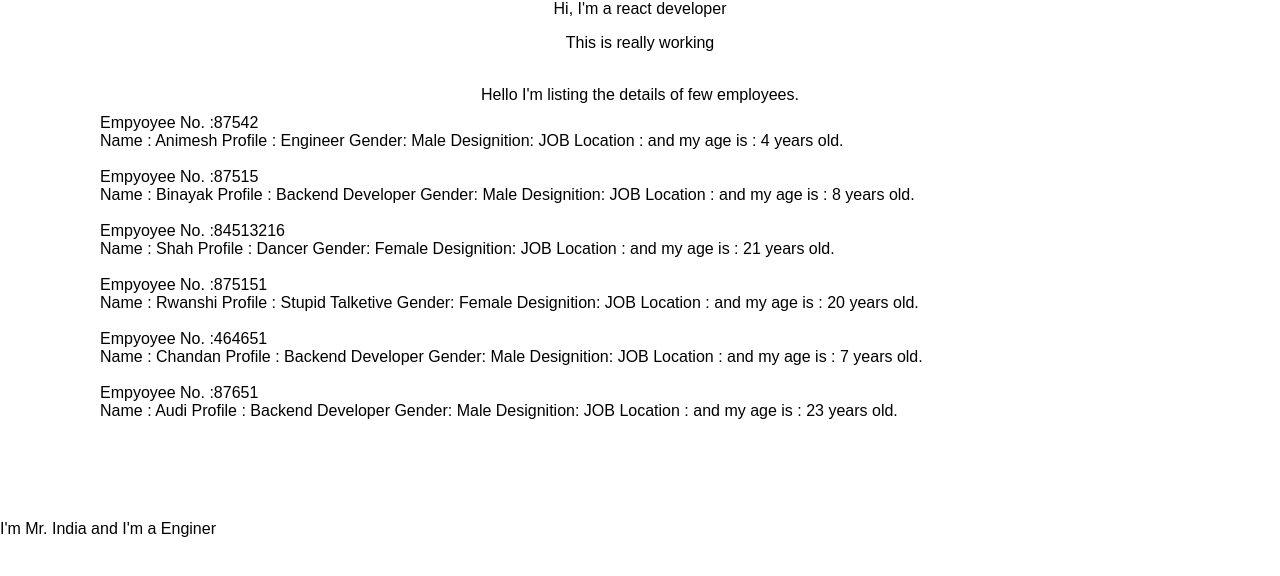
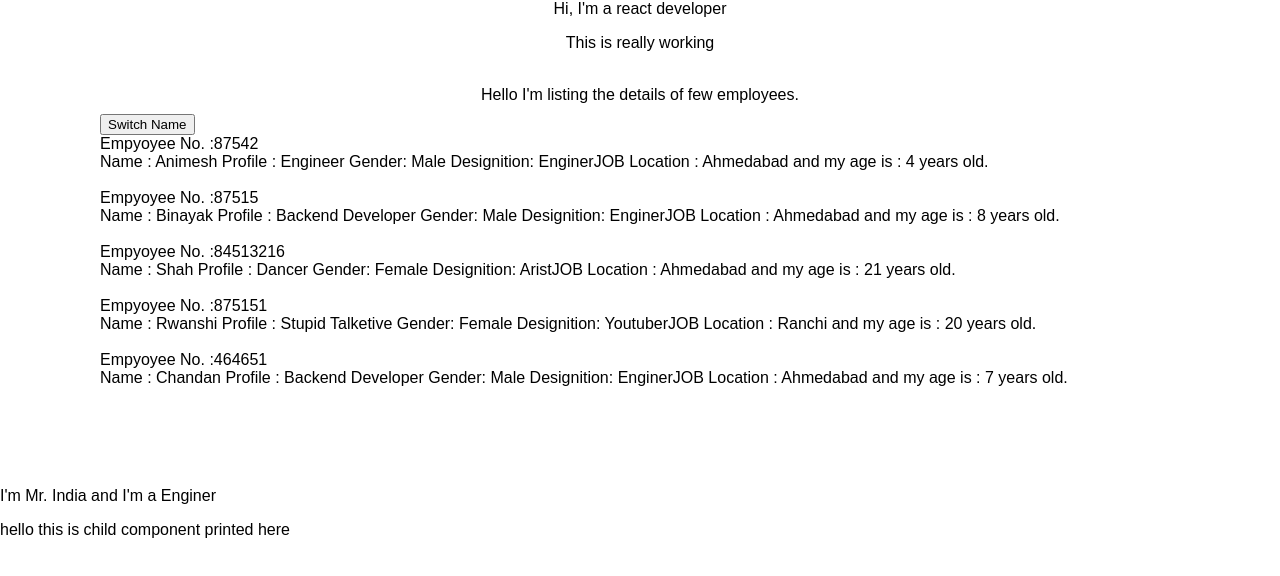
Before and after one commit to animehk55/React-JS, a React (Create React App) app: page / in a window 1280 px wide. Shown: the top 576 px of the page. Built offline with nearby package versions, Linux system fonts and the light colour scheme.

Commit message:
Added props handling with state management andd directly passing the value

```diff
--- a/src/App.js
+++ b/src/App.js
@@ -4,6 +4,16 @@ import Person from './Person/Person';
 import Person_function from './Person/Person_function';
 
 class App extends Component {
+  state = {
+    person : [
+      { Empyoyee_ID: "87542", name: "Animesh", profile: "Engineer", sex: "Male", designation: "Enginer", Location: "Ahmedabad" },
+      { Empyoyee_ID: "87515", name: "Binayak", profile: "Backend Developer", sex: "Male", designation: "Enginer", Location: "Ahmedabad" },
+      { Empyoyee_ID: "84513216", name: "Shah", profile: "Dancer", sex: "Female", designation: "Arist", Location: "Ahmedabad" },
+      { Empyoyee_ID: "875151", name: "Rwanshi", profile: "Stupid Talketive", sex: "Female", designation: "Youtuber", Location: "Ranchi" },
+      { Empyoyee_ID: "464651", name: "Chandan", profile: "Backend Developer", sex: "Male", designation: "Enginer", Location: "Ahmedabad" },
+      { Empyoyee_ID: "87651", name: "Audi", profile: "Backend Developer", sex: "Male", designation: "Enginer", Location: "Ahmedabad"}
+    ]
+  }
   render () {
     return (
       <div>
@@ -13,14 +23,20 @@ class App extends Component {
       Hello I'm listing the details of few employees.<br />
       </div>
       <div className="margin">
-      <Person Empyoyee_ID="87542" name="Animesh" profile="Engineer" sex="Male" designation="Enginer" Location="Ahmedabad"/>
-      <br /><Person Empyoyee_ID="87515" name="Binayak" profile="Backend Developer" sex="Male" designation="Enginer" Location="Ahmedabad"/>
-      <br /><Person Empyoyee_ID="84513216" name="Shah" profile="Dancer" sex="Female" designation="Arist" Location="Ahmedabad"/>
-      <br /><Person Empyoyee_ID="875151" name="Rwanshi" profile="Stupid Talketive" sex="Female" designation="Youtuber" Location="Ranchi"/>
-      <br /><Person Empyoyee_ID="464651" name="Chandan" profile="Backend Developer" sex="Male" designation="Enginer" Location="Ahmedabad"/>
-      <br /><Person Empyoyee_ID="87651" name="Audi" profile="Backend Developer" sex="Male" designation="Enginer" Location="Ahmedabad"/>
+      <button>Switch Name</button>
+      <Person Empyoyee_ID={ this.state.person[0].Empyoyee_ID } name={ this.state.person[0].name } profile={ this.state.person[0].profile }
+                    sex={ this.state.person[0].sex } designation={ this.state.person[0].designation } Location={ this.state.person[0].Location } />
+      <br /><Person Empyoyee_ID={ this.state.person[1].Empyoyee_ID } name={ this.state.person[1].name } profile={ this.state.person[1].profile }
+                    sex={ this.state.person[1].sex } designation={ this.state.person[1].designation } Location={ this.state.person[1].Location } />
+      <br /><Person Empyoyee_ID={ this.state.person[2].Empyoyee_ID } name={ this.state.person[2].name } profile={ this.state.person[2].profile }
+                    sex={ this.state.person[2].sex } designation={ this.state.person[2].designation } Location={ this.state.person[2].Location } />
+      <br /><Person Empyoyee_ID={ this.state.person[3].Empyoyee_ID } name={ this.state.person[3].name } profile={ this.state.person[3].profile }
+                    sex={ this.state.person[3].sex } designation={ this.state.person[3].designation } Location={ this.state.person[3].Location } />
+      <br /><Person Empyoyee_ID={ this.state.person[4].Empyoyee_ID } name={ this.state.person[4].name } profile={ this.state.person[4].profile }
+                    sex={ this.state.person[4].sex } designation={ this.state.person[4].designation } Location={ this.state.person[4].Location }/>
+
       </div>
-      <Person_function name="Mr. India" designation="Enginer" />
+      <Person_function name="Mr. India" designation="Enginer">hello this is child component printed here </Person_function>
       </div>
     )
   }
--- a/src/Person/Person.js
+++ b/src/Person/Person.js
@@ -5,8 +5,8 @@ class Person extends Component {
     return (
       <div>
       Empyoyee No. :{this.props.Empyoyee_ID}
-      <br />Name : {this.props.name}   Profile : {this.props.profile} Gender: {this.props.sex} Designition: {this.props.designition}
-      JOB Location : {this.props.location} and my age is : {Math.floor(Math.random() * 30)} years old.
+      <br />Name : {this.props.name}   Profile : {this.props.profile} Gender: {this.props.sex} Designition: {this.props.designation}
+      JOB Location : {this.props.Location} and my age is : {Math.floor(Math.random() * 30)} years old.
       </div>
     )
   }
--- a/src/Person/Person_function.js
+++ b/src/Person/Person_function.js
@@ -1,7 +1,12 @@
 import React from 'react';
 
 const Person_function = (props) => {
-    return <p>I'm {props.name} and I'm a {props.designation}</p>
-}
+    return (
+    <div>
+    <p>I'm {props.name} and I'm a {props.designation}</p>
+    <p>{props.children}</p>
+    </div>
+    )
+};
 
 export default Person_function;
```
